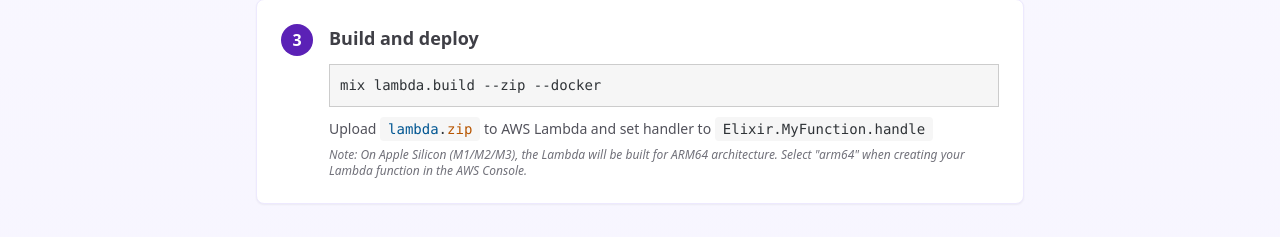
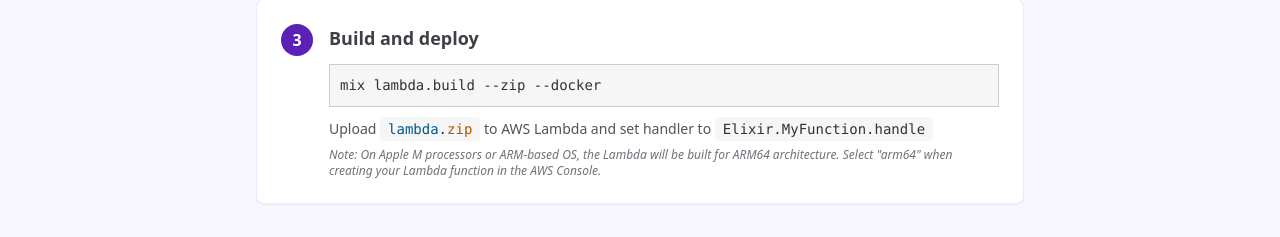
Before and after one commit to bmalum/mayfly_website, a website: page src/index.html in a window 1280 px wide. Shown: the part 1941-2178 px from the top of the page. Drawn offline with nearby package versions, Linux system fonts and the light colour scheme; files that its build step writes are made by us from their sources; no server answers; a script that the page names is missing.

Commit message:
Update ARM architecture note to include all ARM-based systems

```diff
--- a/src/index.html
+++ b/src/index.html
@@ -159,7 +159,7 @@ end</code></pre>
             <h3 class="font-bold text-lg mb-3">Build and deploy</h3>
             <pre class="text-sm"><code class="language-bash">mix lambda.build --zip --docker</code></pre>
             <p class="mt-3 text-sm text-zinc-600">Upload <code class="bg-violet-100 text-violet-800 px-2 py-1 rounded">lambda.zip</code> to AWS Lambda and set handler to <code class="bg-violet-100 text-violet-800 px-2 py-1 rounded">Elixir.MyFunction.handle</code></p>
-            <p class="mt-2 text-xs text-zinc-500 italic">Note: On Apple Silicon (M1/M2/M3), the Lambda will be built for ARM64 architecture. Select "arm64" when creating your Lambda function in the AWS Console.</p>
+            <p class="mt-2 text-xs text-zinc-500 italic">Note: On Apple M processors or ARM-based OS, the Lambda will be built for ARM64 architecture. Select "arm64" when creating your Lambda function in the AWS Console.</p>
           </div>
         </div>
       </div>
```
